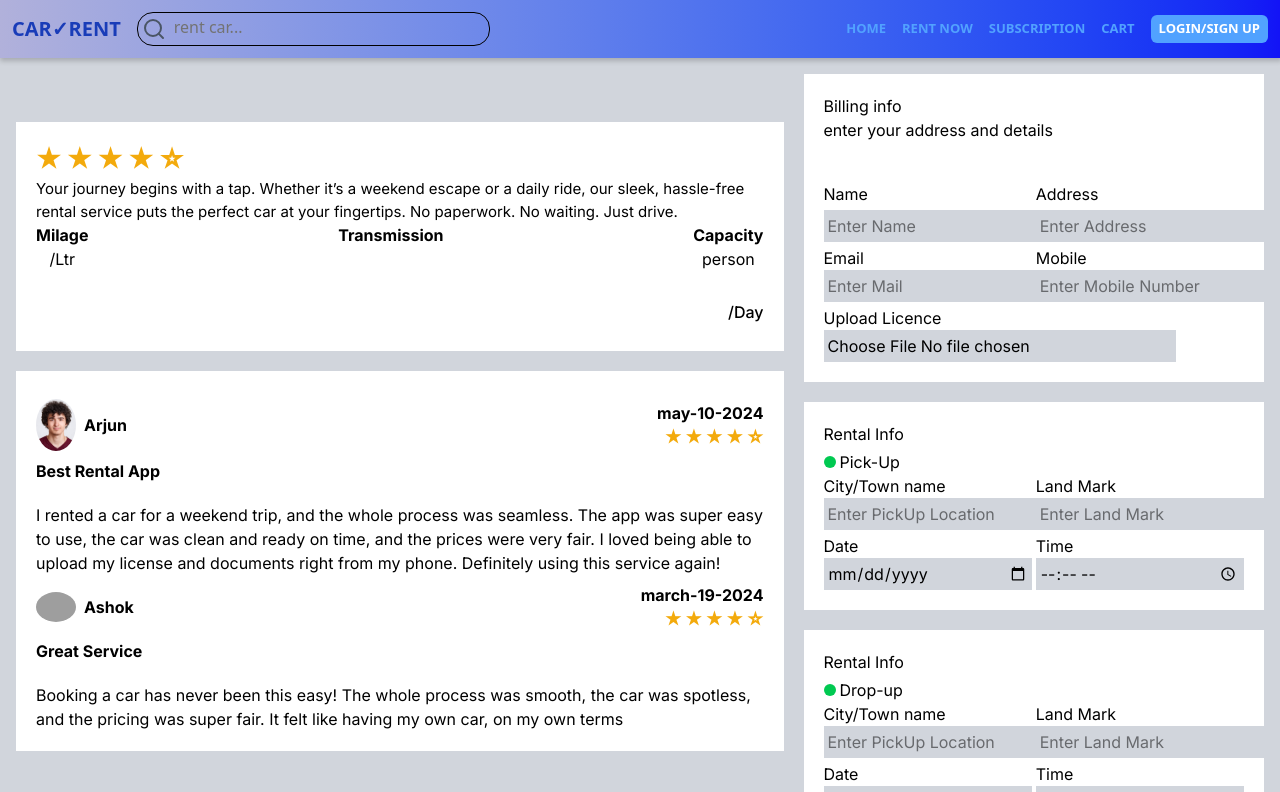
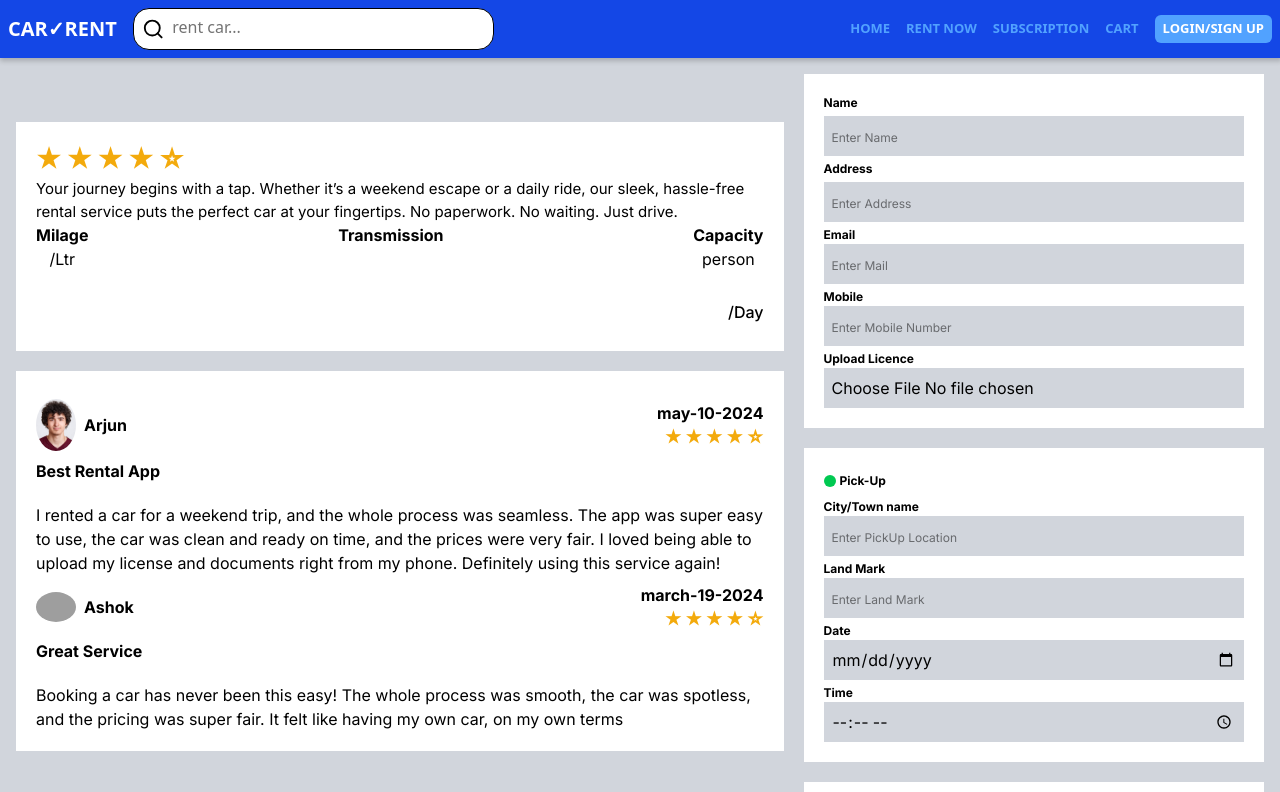
Before and after one commit to mrithul12/car-rent-app-frontend, a Next.js app: page /cart/1 in a window 1280 px wide. Shown: the top 792 px of the page. Built offline with nearby package versions, Linux system fonts and the light colour scheme; grey boxes are pictures that could not be loaded.

Commit message:
add some futures

```diff
--- a/package.json
+++ b/package.json
@@ -13,6 +13,7 @@
     "class-variance-authority": "^0.7.1",
     "clsx": "^2.1.1",
     "flatpickr": "^4.6.13",
+    "framer-motion": "^12.12.1",
     "lucide-react": "^0.507.0",
     "motion": "^12.10.0",
     "next": "15.3.1",
--- a/src/app/cart/[checkout]/page.tsx
+++ b/src/app/cart/[checkout]/page.tsx
@@ -107,12 +107,12 @@ const CheckoutPage = () => {
                                             width={40}
                                             height={40}
                                             className="rounded-[50%]" />
-                                             <p className="font-bold">{i.name}</p>
+                                        <p className="font-bold">{i.name}</p>
                                     </div>
                                     <div className="flex flex-col items-end">
 
-                                            <p className="font-bold">{i.date}</p>
-                                            <p className="text-[#f3aa0c] font-bold text-[1em] flex "> ★ ★ ★ ★ ☆</p>
+                                        <p className="font-bold">{i.date}</p>
+                                        <p className="text-[#f3aa0c] font-bold text-[1em] flex "> ★ ★ ★ ★ ☆</p>
 
                                     </div>
 
@@ -126,103 +126,107 @@ const CheckoutPage = () => {
                 </div>
             </div>
             <div className="w-[100%] sm:w-[60%] sm:h-full bg-gray-300 rounded-[5]   text-start   gap-1  text-nowrap">
-                <div className="bg-[#fff] rounded-t-[10] p-5">
-                    <h1>Billing info</h1>
-                    <p>enter your address and details</p>
-                </div>
+
 
                 <form onSubmit={handleSubmit} className="grid gap-5">
-                    <div className="grid grid-cols-1 sm:grid-cols-2 gap-1 p-5 bg-[#fff] rounded-b-[10]">
+
+
+
+
+                    <div className="grid grid-cols-1 sm:grid-cols-1 gap-1 p-5 bg-[#fff] rounded-[10]">
+
                         <div className="grid  gap-1  ">
-                            <label>Name</label>
+
+                            <label className="text-[12px] font-bold">Name</label>
                             <input
                                 type="text"
                                 placeholder="Enter Name"
-                                className="bg-gray-300 p-1 rounded-[5] outline-0 "
+                                className="bg-gray-300 p-2 rounded-[5] outline-0 placeholder:text-xs"
                                 name="fname"
                                 onChange={handleChange}
                                 required
                             />
                         </div>
                         <div className="grid gap-1 ">
-                            <label>Address</label>
+                            <label className="text-[12px] font-bold">Address</label>
                             <input
                                 type="text"
                                 placeholder="Enter Address"
-                                className="bg-gray-300 p-1 rounded-[5] outline-0 "
+                                className="bg-gray-300 p-2 rounded-[5] outline-0 placeholder:text-xs"
                                 name="lname"
                                 onChange={handleChange}
                                 required
                             />
                         </div>
                         <div className="grid ">
-                            <label>Email</label>
+                            <label className="text-[12px] font-bold">Email</label>
                             <input
                                 type="email"
                                 placeholder="Enter Mail"
-                                className="bg-gray-300 p-1 rounded-[5] outline-0 "
+                                className="bg-gray-300 p-2 rounded-[5] outline-0 placeholder:text-xs"
                                 name="email"
                                 onChange={handleChange}
                                 required
                             />
                         </div>
                         <div className="grid ">
-                            <label>Mobile</label>
+                            <label className="text-[12px] font-bold">Mobile</label>
                             <input
                                 type="text"
                                 placeholder="Enter Mobile Number"
-                                className="bg-gray-300 p-1 rounded-[5] outline-0 "
+                                className="bg-gray-300 p-2 rounded-[5] outline-0 placeholder:text-xs"
                                 name="number"
                                 onChange={handleChange}
                                 required
                             />
                         </div>
                         <div className="grid">
-                            <label>Upload Licence</label>
+                            <label className="text-[12px] font-bold">Upload Licence</label>
                             <input
                                 type="file"
-                                className="bg-gray-300 p-1 rounded-[5] outline-0 "
+                                className="bg-gray-300 p-2 rounded-[5] outline-0 placeholder:text-xs"
                                 name="file"
                             />
                         </div>
                     </div>
-                    <div className="bg-[#fff] p-5 rounded-[10]">
+                    <div className="bg-[#fff] p-5 rounded-[10] ">
                         <div>
-                            <h1>Rental Info</h1>
+
                             <div className="flex items-center gap-1 mt-1">
-                                <div className="w-3 h-3 rounded-full bg-green-500"></div>
-                                <span>Pick-Up</span>
+                                <div className="w-3 h-3 rounded-full bg-green-500 "></div>
+                                <span className="text-[12px] font-bold">Pick-Up</span>
                             </div>
                         </div>
-                        <div className=" grid grid-cols-1 sm:grid-cols-2 gap-1">
+                        <div className=" grid grid-cols-1 sm:grid-cols-1 gap-1 mt-2">
                             <div className="grid">
-                                <label>City/Town name</label>
+                                <label className="text-[12px] font-bold">City/Town name</label>
                                 <input
                                     type="text"
-                                    className="bg-gray-300 p-1 rounded-[5] outline-0 "
+                                    className="bg-gray-300 p-2 rounded-[5] outline-0  placeholder:text-xs"
                                     placeholder="Enter PickUp Location"
                                 />
                             </div>
                             <div className="grid">
-                                <label>Land Mark</label>
+                                <label className="text-[12px] font-bold">Land Mark</label>
                                 <input
                                     type="text"
                                     placeholder="Enter Land Mark"
-                                    className="bg-gray-300 p-1 rounded-[5] outline-0 "
+                                    className="bg-gray-300 p-2 rounded-[5] outline-0 placeholder:text-xs"
                                 />
                             </div>
                             <div className="grid">
-                                <label>Date</label>
+                                <label className="text-[12px] font-bold">Date</label>
                                 <input
                                     type="date"
-                                    className="bg-gray-300 p-1 rounded-[5] outline-0 "
+
+                                    className="bg-gray-300 p-2 rounded-[5] outline-0 "
                                 />
                             </div>
                             <div className="grid">
-                                <label>Time</label>
+                                <label className="text-[12px] font-bold">Time</label>
                                 <input
                                     type="time"
-                                    className="bg-gray-300 p-1 rounded-[5] outline-0 "
+                                    className="bg-gray-300 p-2 rounded-[5] outline-0 placeholder:text-xs "
                                 />
                             </div>
                         </div>
@@ -230,41 +234,41 @@ const CheckoutPage = () => {
 
                     <div className="bg-[#fff] p-5 rounded-[10]">
                         <div>
-                            <h1>Rental Info</h1>
+
                             <div className="flex items-center gap-1 mt-1">
                                 <div className="w-3 h-3 rounded-full bg-green-500"></div>
-                                <span>Drop-up</span>
+                                <span className="text-[12px] font-bold">Drop-up</span>
                             </div>
                         </div>
-                        <div className=" grid grid-cols-1 sm:grid-cols-2 gap-1">
+                        <div className=" grid grid-cols-1 sm:grid-cols- gap-1 mt-2">
                             <div className="grid">
-                                <label>City/Town name</label>
+                                <label className="text-[12px] font-bold">City/Town name</label>
                                 <input
                                     type="text"
-                                    className="bg-gray-300 p-1 rounded-[5] outline-0 "
+                                    className="bg-gray-300 p-2 rounded-[5] outline-0 placeholder:text-xs"
                                     placeholder="Enter PickUp Location"
                                 />
                             </div>
                             <div className="grid">
-                                <label>Land Mark</label>
+                                <label className="text-[12px] font-bold">Land Mark</label>
                                 <input
                                     type="text"
                                     placeholder="Enter Land Mark"
-                                    className="bg-gray-300 p-1 rounded-[5] outline-0 "
+                                    className="bg-gray-300 p-2 rounded-[5] outline-0 placeholder:text-xs"
                                 />
                             </div>
                             <div className="grid">
-                                <label>Date</label>
+                                <label className="text-[12px] font-bold">Date</label>
                                 <input
                                     type="date"
-                                    className="bg-gray-300 p-1 rounded-[5] outline-0 "
+                                    className="bg-gray-300 p-2 rounded-[5] outline-0 "
                                 />
                             </div>
                             <div className="grid">
-                                <label>Time</label>
+                                <label className="text-[12px] font-bold">Time</label>
                                 <input
                                     type="time"
-                                    className="bg-gray-300 p-1 rounded-[5] outline-0 "
+                                    className="bg-gray-300 p-2 rounded-[5] outline-0 placeholder:text-xs"
                                 />
                             </div>
                         </div>
@@ -273,7 +277,7 @@ const CheckoutPage = () => {
                     <div className="">
                         <button
                             type="submit"
-                            className="bg-blue-900 text-[#ffff] p-1 w-full  rounded-[5]"
+                            className="bg-blue-900 text-[#ffff] p-2 w-full  rounded-[5]"
                         >
                             Submit
                         </button>
--- a/src/components/header/VanishInput.tsx
+++ b/src/components/header/VanishInput.tsx
@@ -28,7 +28,7 @@ export function VanishInput() {
 
   };
   return (
-    <div className="">
+    <div className="text-[#fff] bg-[#fff]   w-full">
 
       <PlaceholdersAndVanishInput
         placeholders={placeholders}
@@ -36,6 +36,7 @@ export function VanishInput() {
         setValue={setQuery}
         onChange={handleChange}
         onSubmit={onSubmit}
+
       />
     </div>
   );
--- a/src/components/header/page.tsx
+++ b/src/components/header/page.tsx
@@ -52,15 +52,15 @@ const Header = () => {
 
 
     return (
-        <div className='grid sm:grid-cols-2 p-3 gap-1 items-center bg-gradient-to-l from-[#1313f6] to-[#b1b1db]  header sticky top-0 z-10'>
-            {/* mobile */}
+        <div className='grid sm:grid-cols-2 p-2 gap-1 items-center bg-gradient-to-l bg-blue-700  header sticky top-0 z-10'>
+
             <div className='flex justify-between sm:justify-start items-center gap-4 relative  ' >
                 <div>
-                    <h1 className='text-blue-800 font-[800] text-[20px] text-nowrap'>CAR✓RENT</h1>
+                    <h1 className='text-[#fff] font-[800] text-[20px] text-nowrap'>CAR✓RENT</h1>
                 </div>
                 <div className='flex gap-2 items-center'>
-                    <div className='flex border-1 p-1 rounded-2xl '>
-                        <Search className='text-gray-600 ' />
+                    <div className='flex border-1 p-2 rounded-2xl w-full bg-[#fff]'>
+                        <Search className='text-black ' />
 
                         <VanishInput />
                     </div>
--- a/src/components/search/search.tsx
+++ b/src/components/search/search.tsx
@@ -20,7 +20,7 @@ const Search = ({getItems}:SearchState) => {
 
   return (
     <div>
-     {searchQuery.length>0 && <h2>Searched Items</h2>}
+     {searchQuery.length>0 && <h2 className='font-medium px-4'>Searched Items...</h2>}
       <ProductList getItems={searchQuery} />
     </div>
   )
```
Also changed, not shown: src/app/cart/page.tsx (+18 -16 lines), src/components/banner/page.tsx (+91 -14 lines), src/components/products/ProductList.tsx (+26 -14 lines), public/ad.png (added), 1 other file (tests, documents, lock files or other folders).
